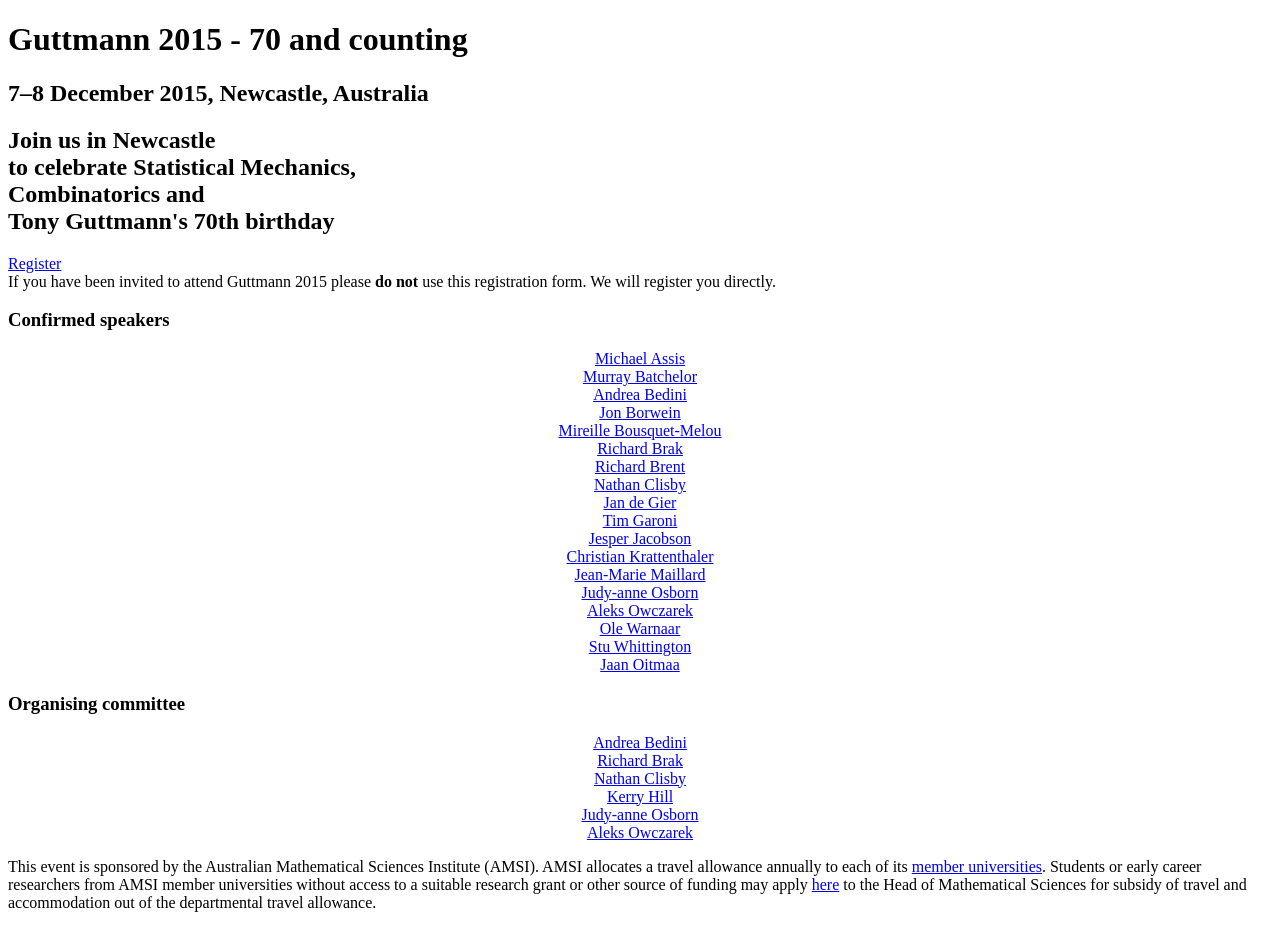
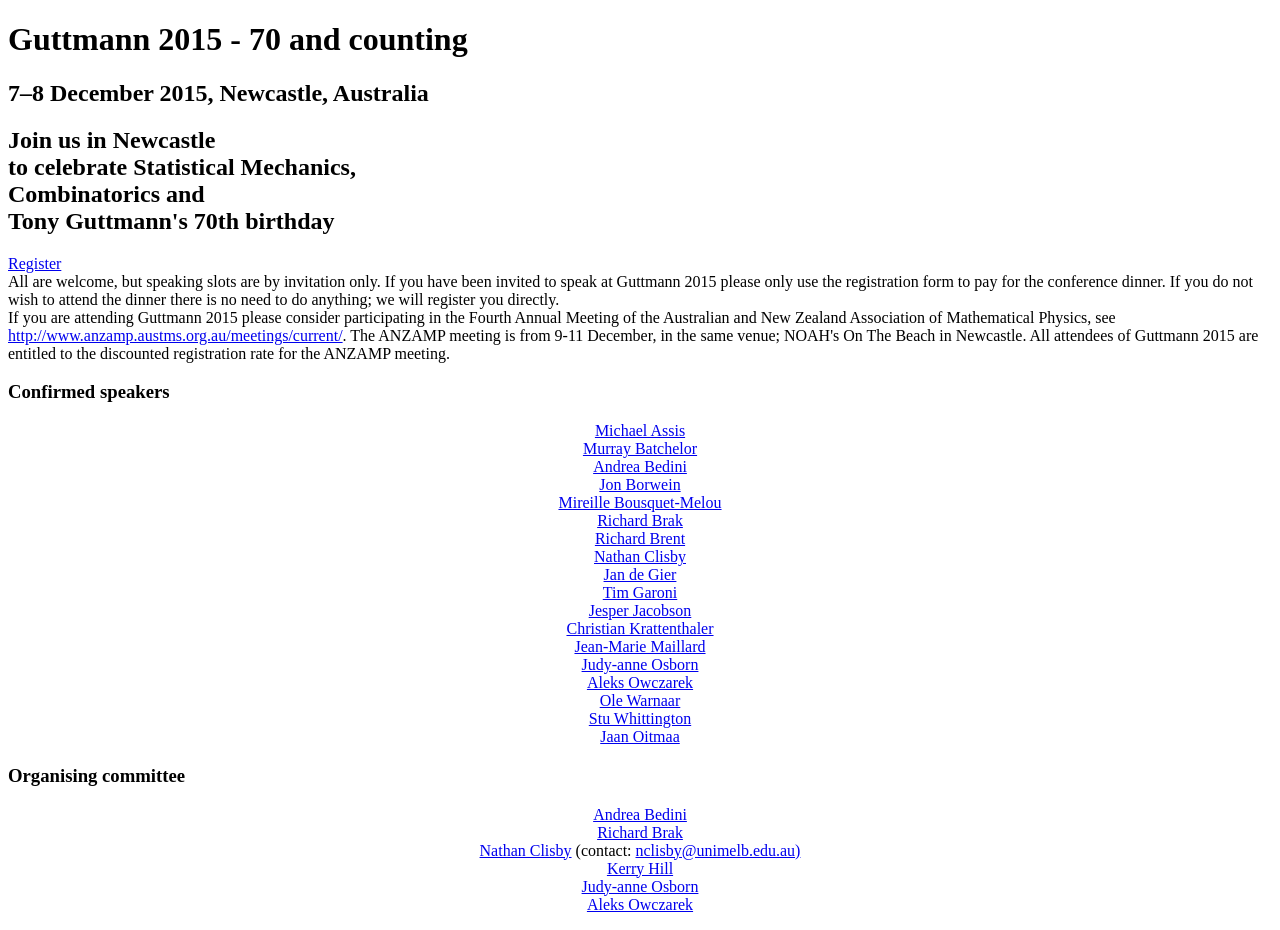
Before and after one commit to andreabedini/guttmann2015, a Jekyll site: the page built from index.html, in a window 1280 px wide and 1400 px high. Shown: the top 930 px of the window. Built offline with Jekyll 4.4.1, drawn with Linux system fonts in a browser that asks for light colours; nearby versions of some CDN libraries; some of the changed text lies outside the part shown.

Commit message:
Update index.html

```diff
--- a/index.html
+++ b/index.html
@@ -6,7 +6,12 @@ layout: default
     <h2>Join us in Newcastle <br> to celebrate Statistical Mechanics,<br>Combinatorics and <br> Tony Guttmann's 70th birthday</h2>
     <p>
     <a class="my-button" href="https://www.eventbrite.com/e/guttmann-2015-registration-16291431109">Register</a><br>
-    If you have been invited to attend Guttmann 2015 please <strong>do not</strong> use this registration form. We will register you directly.
+    All are welcome, but speaking slots are by invitation only. If you have been invited to speak at Guttmann 2015 please only use the registration form
+    to pay for the conference dinner. If you do not wish to attend the dinner there is no need to do anything; we will register you directly.<br>
+    If you are attending Guttmann 2015 please consider participating in the Fourth Annual Meeting of the Australian and New Zealand Association of Mathematical Physics,
+    see <a href="http://www.anzamp.austms.org.au/meetings/current/">http://www.anzamp.austms.org.au/meetings/current/</a>.
+    The ANZAMP meeting is from 9-11 December, in the same venue; NOAH's On The Beach in Newcastle. All attendees of Guttmann 2015 are entitled to the discounted registration
+    rate for the ANZAMP meeting.
     </p>
 </header>
 
@@ -24,7 +29,7 @@ layout: default
         <p style="text-align: center;">
         <a href="http://www.andreabedini.com">Andrea Bedini</a><br>
         <a href="http://www.ms.unimelb.edu.au/Personnel/profile.php?PC_id=12">Richard Brak</a><br>
-        <a href="http://clisby.net">Nathan Clisby</a><br>
+        <a href="http://clisby.net">Nathan Clisby</a> (contact: <a href="mailto:nclisby@unimelb.edu.au">nclisby@unimelb.edu.au)</a><br>
         <a href="#">Kerry Hill</a><br>
         <a href="http://www.newcastle.edu.au/profile/judy-anne-osborn">Judy-anne Osborn</a><br>
         <a href="http://www.ms.unimelb.edu.au/~aleks/">Aleks Owczarek</a><br>
@@ -47,11 +52,15 @@ layout: default
 <div class="box container">
     <h3>Location</h3>
     <p>
-    Quality Hotel NOAHS On the Beach Newcastle<br>
+    Quality Hotel NOAH'S On the Beach Newcastle<br>
     Corner Shortland Esplanade &amp; Zaara Street Newcastle 2300<br>
     Tel: <a href="tel:+61249295181">+61 (0)2 4929 5181</a><br>
     Fax: +61 (0)2 4926 5208<br>
     Email: <a href="mailto:reservations@noahsonthebeach.com.au">reservations@noahsonthebeach.com.au</a>
+    </p>
+    <p>
+        Information on travel and accommodation options can be found at the website for the
+        <a href="http://www.anzamp.austms.org.au/meetings/current/accommodation">Fourth ANZAMP annual meeting</a>.
     </p>
     <iframe src="https://www.google.com/maps/embed?pb=!1m14!1m8!1m3!1d3348.8443641734443!2d151.787937!3d-32.928709999999995!3m2!1i1024!2i768!4f13.1!3m3!1m2!1s0x6b73147bd2318249%3A0x41d13cf7b5a7b48e!2sQuality+Hotel+NOAH&#39;S+On+The+Beach!5e0!3m2!1sen!2sau!4v1426732111455" width="100%" height="300" frameborder="0" style="border:0"></iframe>
 </div >
```
